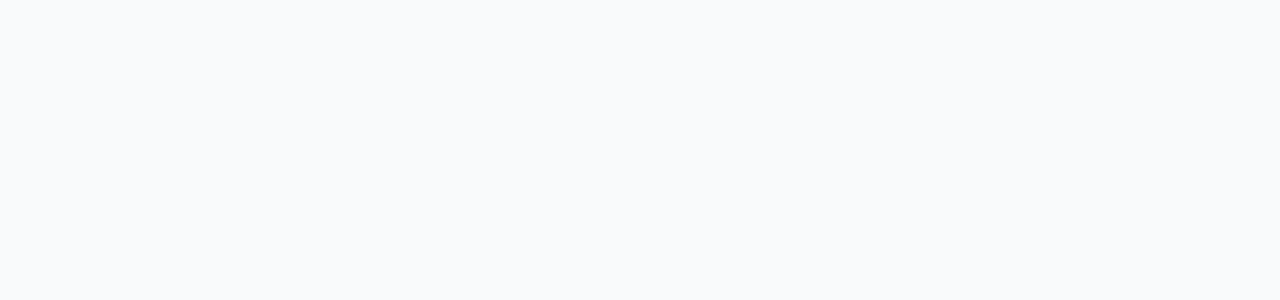
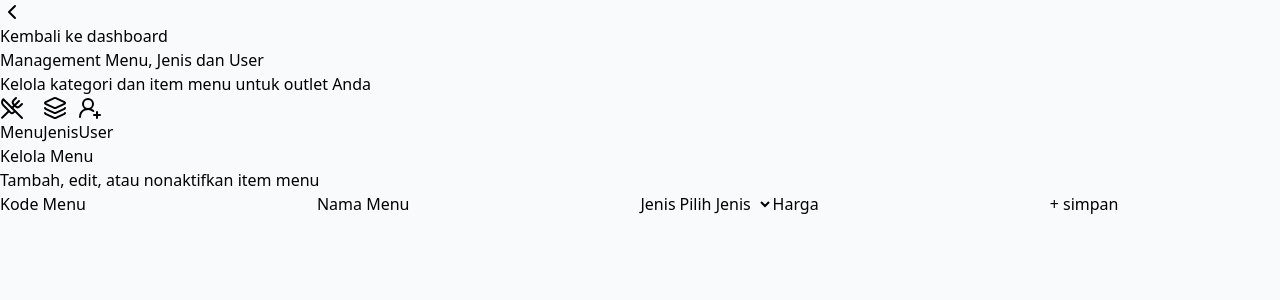
Before and after one commit to Rfn18/ES_TEH_MALL-CLIENT, a React (Vite) app: page /admin/management in a window 1280 px wide. Before the commit this address had no page. Shown: the top 300 px of the page. Built offline with nearby package versions, Linux system fonts and the light colour scheme.

Commit message:
feat(dashboard): add dropdown profile

```diff
--- a/src/App.tsx
+++ b/src/App.tsx
@@ -2,14 +2,16 @@ import { BrowserRouter, Routes, Route } from "react-router";
 import { Login } from "./page/login";
 import "./App.css";
 import { Register } from "./page/register";
-import { Dashboard } from "./page/dashboard";
+import { Dashboard } from "./page/admin/dashboard";
+import { Management } from "./page/admin/management";
 
 const App = () => (
   <BrowserRouter>
     <Routes>
-      <Route path="/dashboard" element={<Dashboard />} />
       <Route path="/login" element={<Login />} />
       <Route path="/register" element={<Register />} />
+      <Route path="/admin/dashboard" element={<Dashboard />} />
+      <Route path="/admin/management" element={<Management />} />
     </Routes>
   </BrowserRouter>
 );
--- /dev/null
+++ b/src/components/ui/CardForm.tsx
@@ -0,0 +1,26 @@
+export const CardForm = () => {
+  return (
+    <>
+      <div>
+        <h1>Kelola Menu</h1>
+        <p>Tambah, edit, atau nonaktifkan item menu</p>
+      </div>
+      <form>
+        <label htmlFor="kd_menu">Kode Menu</label>
+        <input type="text" name="kd_menu" />
+        <label htmlFor="nama_menu">Nama Menu</label>
+        <input type="text" name="nama_menu" />
+        <label htmlFor="jenis_menu">Jenis</label>
+        <select name="jenis_menu">
+          <option value="">Pilih Jenis</option>
+          <option value="cup_besar">cup_besar</option>
+          <option value="cup_kecil">cup_kecil</option>
+          <option value="rasa_rasa">rasa_rasa</option>
+        </select>
+        <label htmlFor="harga_satuan">Harga</label>
+        <input type="number" name="harga_satuan" />
+        <button>+ simpan</button>
+      </form>
+    </>
+  );
+};
--- a/src/components/ui/Header.tsx
+++ b/src/components/ui/Header.tsx
@@ -3,6 +3,7 @@ import { useEffect, useState } from "react";
 
 export const Header = ({ openParameter }: { openParameter: boolean }) => {
   const [open, setOpen] = useState<boolean>(false);
+  const [dropdown, setDropdown] = useState<boolean>(false);
 
   useEffect(() => {
     setOpen(openParameter);
@@ -27,7 +28,25 @@ export const Header = ({ openParameter }: { openParameter: boolean }) => {
           TUTUP
         </h2>
         <div className="flex items-center justify-center rounded-3xl w-10 h-10 bg-[#119184]/10 cursor-pointer hover:bg-[#119184]/20 transition">
-          <User className=" text-[#2f524a]" size={20} />
+          <div
+            className="w-full h-full flex items-center justify-center"
+            onClick={() => setDropdown(!dropdown)}
+          >
+            <User className=" text-[#2f524a]" size={20} />
+          </div>
+          {dropdown && (
+            <div className="absolute bg-white border border-[#2f524a]/20 shadow-sm w-50 p-2 top-20 right-18 text-sm text-[#2f524a] rounded-xl z-20">
+              <p className="flex items-center p-2 h-8 hover:bg-[#eaeaea] rounded transition">
+                Profile
+              </p>
+              <p className="flex items-center p-2 h-8 hover:bg-[#eaeaea] rounded transition">
+                Pengaturan
+              </p>
+              <p className="text-[#35ad61] flex items-center p-2 h-8 hover:bg-[#eaeaea] rounded transition">
+                Keluar
+              </p>
+            </div>
+          )}
         </div>
       </div>
     </header>
--- a/src/index.css
+++ b/src/index.css
@@ -13,7 +13,6 @@ body {
   background-color: #f9fafb;
 }
 @theme {
-
   --animate-showIn: showIn 1s ease;
   --animate-showOut: showOut 1s ease;
   @keyframes showIn {
--- a/src/page/dashboard.tsx
+++ b/src/page/admin/dashboard.tsx
@@ -2,12 +2,11 @@ import {
   Banknote,
   Calculator,
   Package,
-  Play,
   Plus,
   ShoppingBag,
   TrendingUp,
 } from "lucide-react";
-import { Header } from "../components/ui/Header";
+import { Header } from "../../components/ui/Header";
 
 interface cardProps {
   title: string;
@@ -89,13 +88,13 @@ export const Dashboard = () => {
           </button>
         </div>
       </div>
-      <div className="p-6 w-full bg-white border border-[#119184]/20 rounded-2xl mt-8">
+      <div className="flex flex-col p-6 w-full bg-white border border-[#119184]/20 rounded-2xl mt-8">
         <div>
           <h1 className="flex items-center gap-2 font-semibold text-[#2f524a] text-xl">
             <Package size={20} /> Tambah Menu
           </h1>
         </div>
-        <div className="relative overflow-x-auto border border-[#119184]/20  rounded-xl mt-8">
+        {/* <div className="relative overflow-x-auto border border-[#119184]/20  rounded-xl mt-8">
           <table className="w-full text-[#2f524a] ">
             <thead className="font-semibold text-sm text-left p-2 bg-neutral-100  border-b border-[#119184]/20 ">
               <tr>
@@ -114,6 +113,11 @@ export const Dashboard = () => {
               </tr>
             </tbody>
           </table>
+        </div> */}
+        <div className="self-center flex flex-col h-60 items-center justify-center text-[#2f524a]/70  ">
+          <Package size={50} />
+          <h1 className="font-semibold mt-4">Belum ada list menu</h1>
+          <p className="text-sm">Tambahkan menu untuk melihat list menu.</p>
         </div>
       </div>
     </div>
--- /dev/null
+++ b/src/page/admin/management.tsx
@@ -0,0 +1,34 @@
+import {
+  ChevronLeft,
+  Layers,
+  UserRoundPlus,
+  UtensilsCrossed,
+} from "lucide-react";
+import { CardForm } from "../../components/ui/CardForm";
+
+export const Management = () => {
+  return (
+    <>
+      <div>
+        <ChevronLeft />
+        <p>Kembali ke dashboard</p>
+      </div>
+      <div>
+        <h1>Management Menu, Jenis dan User</h1>
+        <p>Kelola kategori dan item menu untuk outlet Anda</p>
+      </div>
+      <div>
+        <button>
+          <UtensilsCrossed /> Menu
+        </button>
+        <button>
+          <Layers /> Jenis
+        </button>
+        <button>
+          <UserRoundPlus /> User
+        </button>
+      </div>
+      <CardForm />
+    </>
+  );
+};
```
Also changed, not shown: 1 other file (tests, documents, lock files or other folders).
